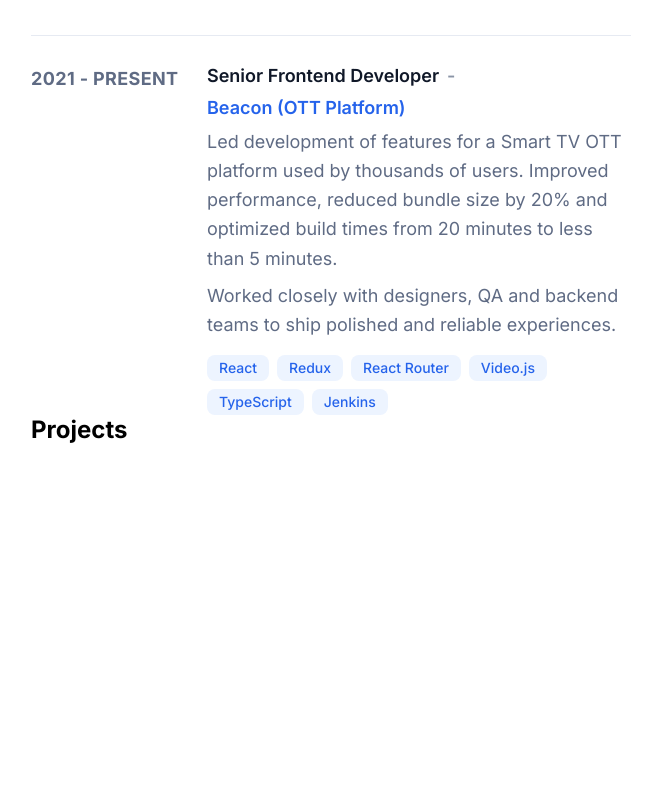
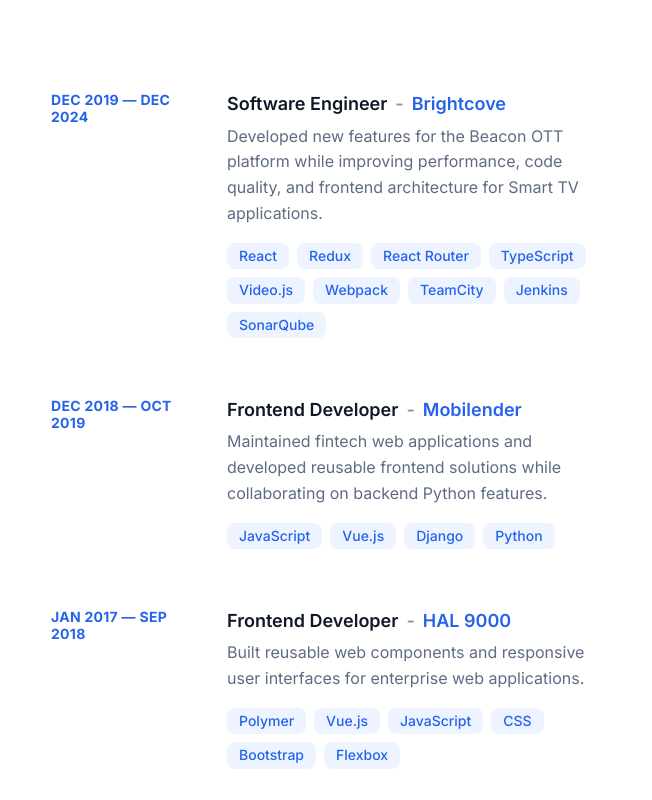
Before and after one commit to CarlosVillasenor/personal-landing-page, a Next.js app: page / in a window 1280 px wide. Shown: the part 820-1620 px from the top of the page, without its empty margins (549-1201 px from the left). Before the commit the page ends 1360 px from the top, so only its background shows below. Built offline with nearby package versions, Linux system fonts and the light colour scheme.

Commit message:
feat: create and use experience data

```diff
--- a/src/components/Content/About/About.module.css
+++ b/src/components/Content/About/About.module.css
@@ -2,7 +2,7 @@
 	display: flex;
   flex-direction: column;
 	gap: var(--space-5);
-  margin-bottom: var(--space-14);
+  margin-bottom: var(--space-11);
 }
 
 .paragraph {
--- a/src/components/Content/Content.module.css
+++ b/src/components/Content/Content.module.css
@@ -9,98 +9,6 @@
   padding: var(--space-10) 0;
   display: grid;
   gap: var(--space-10);
-}
-
-.section {
-  display: grid;
-  gap: var(--space-5);
-}
-
-.content p {
-  line-height: 1.55;
-  font-size: var(--font-lg);
-  color: var(--color-text-secondary);
-}
-
-.content a {
-  color: var(--color-primary);
-  text-decoration: none;
-}
-
-.content a:hover {
-  color: var(--color-primary-hover);
-}
-
-.divider {
-  width: 100%;
-  height: 1px;
-  background: var(--color-border);
-  margin-bottom: var(--space-2);
-}
-
-.experienceItem {
-  display: grid;
-  gap: var(--space-5);
-}
-
-.period {
-  color: var(--color-primary);
-  font-size: var(--font-sm);
-  line-height: 1.2;
-  font-weight: var(--font-weight-bold);
-  letter-spacing: 0.02em;
-  text-transform: uppercase;
-}
-
-.experienceBody {
-  display: grid;
-  gap: var(--space-2);
-}
-
-.experienceTitle {
-  display: flex;
-  flex-wrap: wrap;
-  align-items: baseline;
-  gap: var(--space-2);
-  color: var(--color-text);
-  font-size: var(--font-2xl);
-  line-height: 1.3;
-  font-weight: var(--font-weight-semibold);
-}
-
-.experienceDot {
-  color: var(--color-text-muted);
-}
-
-.companyLink {
-  font-weight: var(--font-weight-semibold);
-}
-
-.techList {
-  list-style: none;
-  display: flex;
-  flex-wrap: wrap;
-  gap: var(--space-2);
-  margin-top: var(--space-2);
-}
-
-.techList li {
-  padding: var(--space-1) var(--space-3);
-  color: var(--color-primary);
-  background: var(--color-badge-background);
-  border-radius: var(--space-2);
-  font-size: var(--font-sm);
-  line-height: 1.3;
-  font-weight: var(--font-weight-medium);
-}
-
-.sectionLabel {
-  color: var(--color-text-light);
-  font-size: var(--font-sm);
-  line-height: 1.2;
-  font-weight: var(--font-weight-semibold);
-  letter-spacing: 0.08em;
-  text-transform: uppercase;
 }
 
 /* Large phones / small tablets */
@@ -117,15 +25,6 @@
   .content {
     max-width: 46rem;
   }
-
-  .experienceItem {
-    grid-template-columns: 9.5rem minmax(0, 1fr);
-    gap: var(--space-6);
-  }
-
-  .experienceTitle {
-    font-size: var(--font-lg);
-  }
 }
 
 /* Laptops */
@@ -141,11 +40,6 @@
 
   .container {
     width: 500px;
-  }
-
-  .content p {
-    font-size: var(--font-lg);
-    line-height: 1.62;
   }
 }
 
--- /dev/null
+++ b/src/components/Content/Experience/Badge.module.css
@@ -0,0 +1,95 @@
+.paragraph {
+	line-height: 1.55;
+	font-size: var(--font-md);
+	color: var(--color-text-secondary);
+}
+
+.experienceItem {
+	display: grid;
+	gap: var(--space-5);
+  padding: var(--space-5);
+  border-radius: var(--space-2);
+}
+
+.experienceItem:hover {
+  background: var(--color-badge-background-hover);
+
+}
+
+.period {
+	color: var(--color-primary);
+	font-size: var(--font-sm);
+	line-height: 1.2;
+	font-weight: var(--font-weight-bold);
+	letter-spacing: 0.02em;
+	text-transform: uppercase;
+}
+
+.experienceBody {
+	display: grid;
+	gap: var(--space-2);
+}
+
+.experienceTitle {
+	display: flex;
+	flex-wrap: wrap;
+	align-items: baseline;
+	gap: var(--space-2);
+	color: var(--color-text);
+	font-size: var(--font-2xl);
+	line-height: 1.3;
+	font-weight: var(--font-weight-semibold);
+}
+
+.experienceDot {
+	color: var(--color-text-muted);
+}
+
+.companyLink {
+	color: var(--color-primary);
+	text-decoration: none;
+	font-weight: var(--font-weight-semibold);
+}
+
+.companyLink:hover {
+	color: var(--color-primary-hover);
+}
+
+.techList {
+	list-style: none;
+	display: flex;
+	flex-wrap: wrap;
+	gap: var(--space-2);
+	margin-top: var(--space-2);
+}
+
+.techList li {
+	padding: var(--space-1) var(--space-3);
+	color: var(--color-primary);
+	background: var(--color-badge-background);
+	border-radius: var(--space-2);
+	font-size: var(--font-sm);
+	line-height: 1.3;
+	font-weight: var(--font-weight-medium);
+}
+
+/* Tablets */
+@media (min-width: 48rem) {
+	/* 768px */
+	.experienceItem {
+		grid-template-columns: 9.5rem minmax(0, 1fr);
+		gap: var(--space-6);
+	}
+
+	.experienceTitle {
+		font-size: var(--font-lg);
+	}
+}
+
+/* Laptops */
+@media (min-width: 64rem) {
+	/* 1024px */
+	.paragraph {
+		line-height: 1.62;
+	}
+}
--- /dev/null
+++ b/src/components/Content/Experience/Badge.tsx
@@ -0,0 +1,43 @@
+import styles from "./Badge.module.css";
+
+type experience = {
+  period: string;
+  company: string;
+  role: string;
+  description: string;
+  achievements: string[];
+  technologies: string[];
+  website: string;
+};
+
+export default function Badge({ experience }: { experience: experience }) {
+  return (
+    <a className={styles.badgeLink} href={experience.website} target="_blank" rel="noopener noreferrer">
+      <article className={styles.experienceItem}>
+        <p className={styles.period}>{experience.period}</p>
+
+        <div className={styles.experienceBody}>
+          <h3 className={styles.experienceTitle}>
+            {experience.role}
+            <span className={styles.experienceDot}>-</span>
+            <span
+              className={styles.companyLink}
+            >
+              {experience.company}
+            </span>
+          </h3>
+
+          <p className={styles.paragraph}>
+            {experience.description}
+          </p>
+
+          <ul className={styles.techList} aria-label="Tech stack">
+            {experience.technologies.map((tech) => (
+              <li key={tech}>{tech}</li>
+            ))}
+          </ul>
+        </div>
+      </article>
+    </a>
+  )
+}
--- a/src/components/Content/Experience/Experience.module.css
+++ b/src/components/Content/Experience/Experience.module.css
@@ -1,100 +1,12 @@
 .section {
 	display: grid;
 	gap: var(--space-5);
-}
-
-.paragraph {
-	line-height: 1.55;
-	font-size: var(--font-lg);
-	color: var(--color-text-secondary);
+  margin-bottom: var(--space-11);
 }
 
 .divider {
 	width: 100%;
 	height: 1px;
 	background: var(--color-border);
-	margin-bottom: var(--space-2);
+	margin-bottom: var(--space-11);
 }
-
-.experienceItem {
-	display: grid;
-	gap: var(--space-5);
-}
-
-.period {
-	color: var(--color-primary);
-	font-size: var(--font-sm);
-	line-height: 1.2;
-	font-weight: var(--font-weight-bold);
-	letter-spacing: 0.02em;
-	text-transform: uppercase;
-}
-
-.experienceBody {
-	display: grid;
-	gap: var(--space-2);
-}
-
-.experienceTitle {
-	display: flex;
-	flex-wrap: wrap;
-	align-items: baseline;
-	gap: var(--space-2);
-	color: var(--color-text);
-	font-size: var(--font-2xl);
-	line-height: 1.3;
-	font-weight: var(--font-weight-semibold);
-}
-
-.experienceDot {
-	color: var(--color-text-muted);
-}
-
-.companyLink {
-	color: var(--color-primary);
-	text-decoration: none;
-	font-weight: var(--font-weight-semibold);
-}
-
-.companyLink:hover {
-	color: var(--color-primary-hover);
-}
-
-.techList {
-	list-style: none;
-	display: flex;
-	flex-wrap: wrap;
-	gap: var(--space-2);
-	margin-top: var(--space-2);
-}
-
-.techList li {
-	padding: var(--space-1) var(--space-3);
-	color: var(--color-primary);
-	background: var(--color-badge-background);
-	border-radius: var(--space-2);
-	font-size: var(--font-sm);
-	line-height: 1.3;
-	font-weight: var(--font-weight-medium);
-}
-
-/* Tablets */
-@media (min-width: 48rem) {
-	/* 768px */
-	.experienceItem {
-		grid-template-columns: 9.5rem minmax(0, 1fr);
-		gap: var(--space-6);
-	}
-
-	.experienceTitle {
-		font-size: var(--font-lg);
-	}
-}
-
-/* Laptops */
-@media (min-width: 64rem) {
-	/* 1024px */
-	.paragraph {
-		line-height: 1.62;
-	}
-}
--- a/src/components/Content/Experience/Experience.tsx
+++ b/src/components/Content/Experience/Experience.tsx
@@ -1,48 +1,19 @@
 import styles from './Experience.module.css';
+import Badge from './Badge';
+import { experiences } from './ExperienceData';
 
 export default function Experience() {
   return (
     <section id="experience" className={styles.section}>
       <div className={styles.divider} aria-hidden="true" />
 
-      <article className={styles.experienceItem}>
-        <p className={styles.period}>2021 - Present</p>
+      {experiences.map((experience) => (
+        <Badge key={experience.company} experience={experience} />
+      ))}
 
-        <div className={styles.experienceBody}>
-          <h3 className={styles.experienceTitle}>
-            Senior Frontend Developer
-            <span className={styles.experienceDot}>-</span>
-            <a
-              href="https://beacon.support.brightcove.com/"
-              target="_blank"
-              rel="noopener noreferrer"
-              className={styles.companyLink}
-            >
-              Beacon (OTT Platform)
-            </a>
-          </h3>
-
-          <p className={styles.paragraph}>
-            Led development of features for a Smart TV OTT platform used by thousands of users.
-            Improved performance, reduced bundle size by 20% and optimized build times from
-            20 minutes to less than 5 minutes.
-          </p>
-
-          <p className={styles.paragraph}>
-            Worked closely with designers, QA and backend teams to ship polished and reliable
-            experiences.
-          </p>
-
-          <ul className={styles.techList} aria-label="Tech stack">
-            <li>React</li>
-            <li>Redux</li>
-            <li>React Router</li>
-            <li>Video.js</li>
-            <li>TypeScript</li>
-            <li>Jenkins</li>
-          </ul>
-        </div>
-      </article>
+      <a href="/curriculum-vitae.pdf" target="_blank" rel="noopener noreferrer">
+        View full curriculum vitae
+      </a>
     </section>
   );
 }
--- /dev/null
+++ b/src/components/Content/Experience/ExperienceData.tsx
@@ -0,0 +1,73 @@
+export const experiences = [
+  {
+    period: "Dec 2019 — Dec 2024",
+    company: "Brightcove",
+    role: "Software Engineer",
+    description:
+      "Developed new features for the Beacon OTT platform while improving performance, code quality, and frontend architecture for Smart TV applications.",
+    achievements: [
+      "Reduced production bundle size by 20%.",
+      "Reduced compilation times from 20 minutes to under 5 minutes.",
+      "Developed features using React, Redux, React Router and custom Hooks.",
+      "Implemented spatial navigation in Video.js for remote-control navigation.",
+      "Improved maintainability through strategic refactoring and SonarQube.",
+      "Supported TeamCity CI/CD pipelines and migration to Jenkins."
+    ],
+    technologies: [
+      "React",
+      "Redux",
+      "React Router",
+      "TypeScript",
+      "Video.js",
+      "Webpack",
+      "TeamCity",
+      "Jenkins",
+      "SonarQube"
+    ],
+    website: "https://www.brightcove.com/"
+  },
+
+  {
+    period: "Dec 2018 — Oct 2019",
+    company: "Mobilender",
+    role: "Frontend Developer",
+    description:
+      "Maintained fintech web applications and developed reusable frontend solutions while collaborating on backend Python features.",
+    achievements: [
+      "Maintained JavaScript frontend applications.",
+      "Implemented backend features with Python.",
+      "Built a scholarship onboarding platform.",
+      "Created reusable Vue.js components."
+    ],
+    technologies: [
+      "JavaScript",
+      "Vue.js",
+      "Django",
+      "Python"
+    ],
+    website: "https://mobilender.mx/"
+  },
+
+  {
+    period: "Jan 2017 — Sep 2018",
+    company: "HAL 9000",
+    role: "Frontend Developer",
+    description:
+      "Built reusable web components and responsive user interfaces for enterprise web applications.",
+    achievements: [
+      "Developed reusable Polymer and Vue.js components.",
+      "Built responsive layouts with Flexbox.",
+      "Worked with Bootstrap and Skeleton.",
+      "Delivered cross-browser compatible interfaces."
+    ],
+    technologies: [
+      "Polymer",
+      "Vue.js",
+      "JavaScript",
+      "CSS",
+      "Bootstrap",
+      "Flexbox"
+    ],
+    website: "https://hal9000.com/"
+  }
+];
```
Also changed, not shown: src/styles/variables.css (+54 -24 lines).
